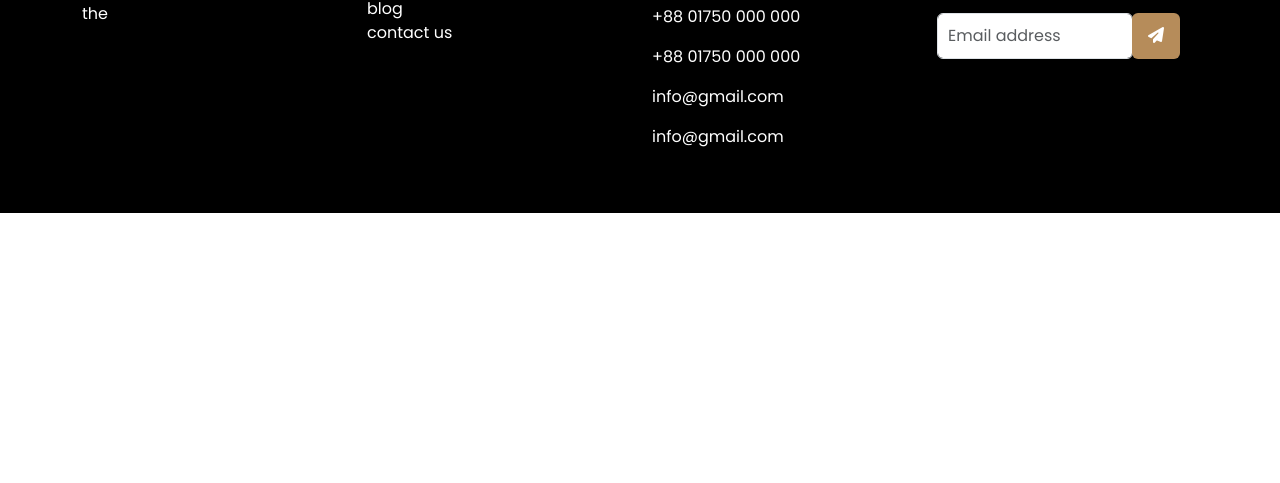
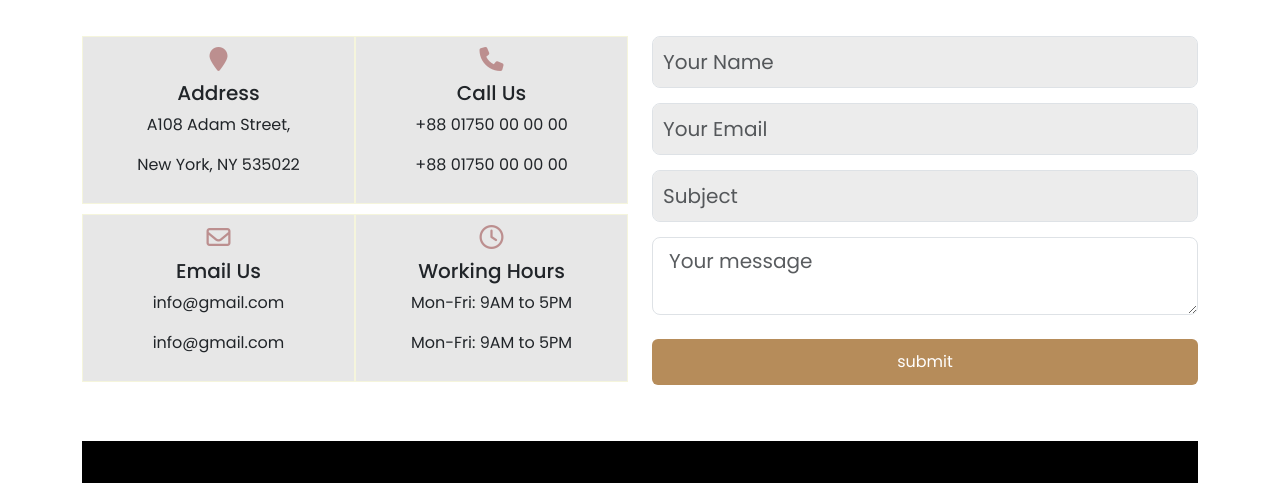
Before and after one commit to 2md-mahmudul-hasan/legal-house, a plain HTML site: page index.html in a window 1280 px wide. Shown: the part 3707-4190 px from the top of the page. Before the commit the page ends 3970 px from the top, so only its background shows below. Drawn offline with nearby package versions, Linux system fonts and the light colour scheme.

Commit message:
contact us

```diff
--- a/css/style.css
+++ b/css/style.css
@@ -183,6 +183,30 @@ i.fa-solid.fa-arrow-right {
   color: #000000;
 }
 
+/* contact us */
+.contacts {
+  display: grid;
+  grid-template-columns: 1fr 1fr;
+}
+
+.contact {
+  background-color: #E7E7E7;
+  padding: 10px;
+  border: 1px solid beige;
+}
+
+.contact i {
+  color: rosybrown;
+  font-size: 24px;
+  margin-bottom: 10px;
+}
+
+.contact-form input {
+  background-color: #d1d1d16a;
+  margin-bottom: 15px;
+}
+
+/* contact us end */
 
 #footer {
   background-color: #000000;
--- a/index.html
+++ b/index.html
@@ -279,7 +279,64 @@
       </div>
     </div>
     <!-- Frequently Asked Any Questions end -->
+
+    <!-- Contact With Us -->
+    <div id="contact-us" class="my-5">
+      <div class="section-title text-center mx-auto mb-5">
+        <h2>Contact With Us</h2>
+        <p>We've compiled the best real-life examples of Contact Us pages on the web plus some affordable templates to
+          inspire your own.</p>
       </div>
+
+      <div class="row">
+        <div class="col-md-6 contacts">
+          <div class="single-contact">
+            <div class="contact text-center bg-purple">
+              <span><i class="fa-solid fa-location-pin"></i></span>
+              <h5>Address</h5>
+              <p>A108 Adam Street,</p>
+              <p>New York, NY 535022</p>
+            </div>
+          </div>
+          <div class="single-contact">
+            <div class="contact text-center bg-purple">
+              <span><i class="fa-solid fa-phone"></i></span>
+              <h5>Call Us</h5>
+              <p>+88 01750 00 00 00</p>
+              <p>+88 01750 00 00 00</p>
+            </div>
+          </div>
+          <div class="single-contact">
+            <div class="contact text-center bg-purple">
+              <span><i class="fa-regular fa-envelope"></i></span>
+              <h5>Email Us</h5>
+              <p>info@gmail.com</p>
+              <p>info@gmail.com</p>
+            </div>
+          </div>
+          <div class="single-contact">
+            <div class="contact text-center bg-purple">
+              <span><i class="fa-regular fa-clock"></i></span>
+              <h5>Working Hours</h5>
+              <p>Mon-Fri: 9AM to 5PM</p>
+              <p>Mon-Fri: 9AM to 5PM</p>
+            </div>
+          </div>
+        </div>
+
+        <div class="col-md-6">
+          <div class="form contact-form">
+            <input class="form-control form-control-lg" type="text" placeholder="Your Name">
+            <input class="form-control form-control-lg" type="text" placeholder="Your Email">
+            <input class="form-control form-control-lg" type="text" placeholder="Subject">
+            <textarea class="form-control form-control-lg" type="text" placeholder="Your message"></textarea>
+            <button type="submit" class="w-100 mt-4 btn header-main-btn mb-2">submit</button>
+          </div>
+        </div>
+      </div>
+      <!-- end contact with us -->
+    </div>
+    <!-- end container -->
 
     <!-- footer -->
     <div class="container-fluid" id="footer">
@@ -287,7 +344,8 @@
         <div class="row">
           <div class="col-md-3">
             <img src="./images/logo.png" alt="">
-          <p>Justice, in its broadest sense, is the principle that people receive that which they deserve, with the</p>
+            <p>Justice, in its broadest sense, is the principle that people receive that which they deserve, with the
+            </p>
           </div>
           <div class="col-md-3">
             <h3>Usefull Link</h3>
```
Lines whose indentation alone changed are shown as unchanged.
